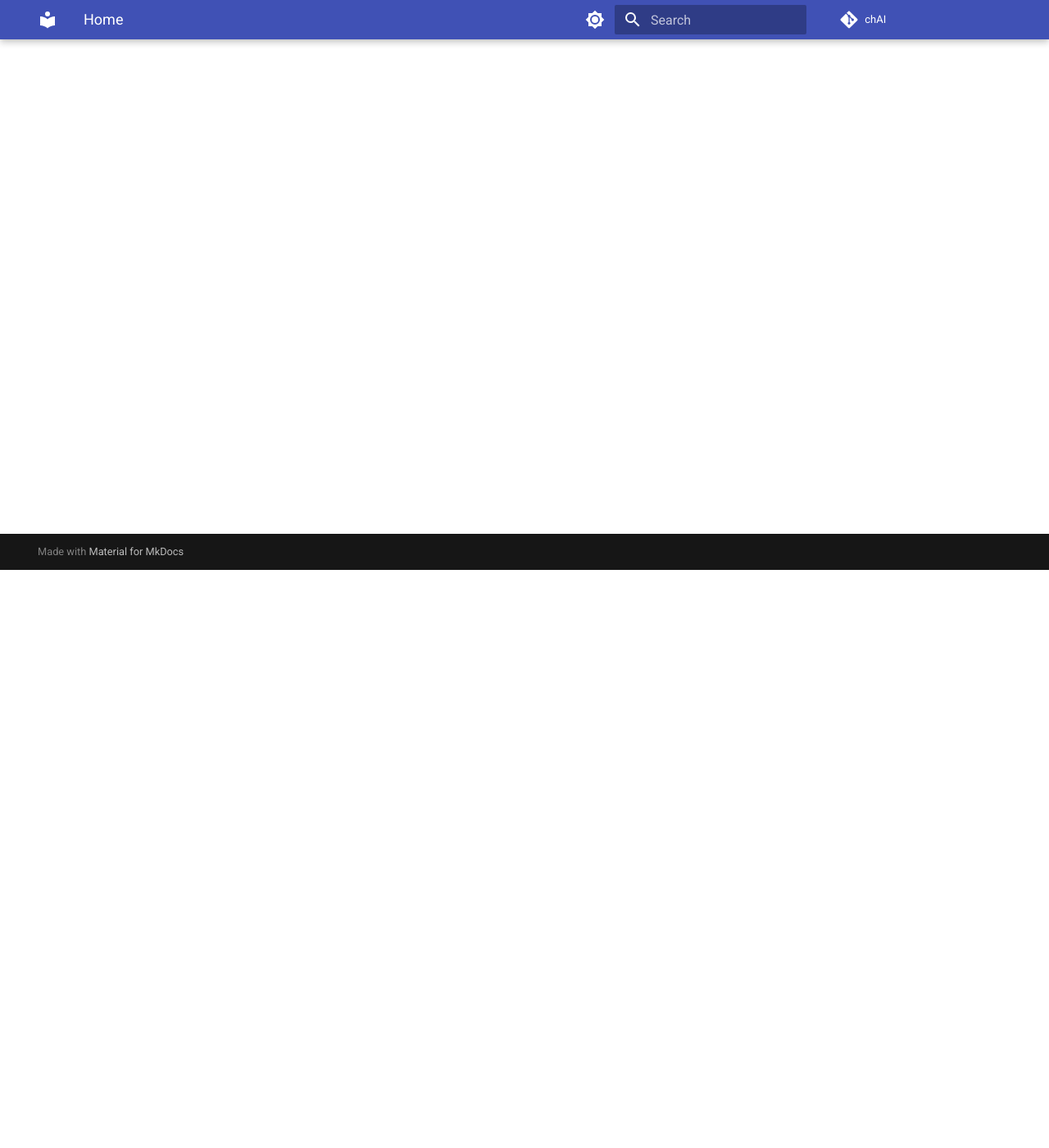
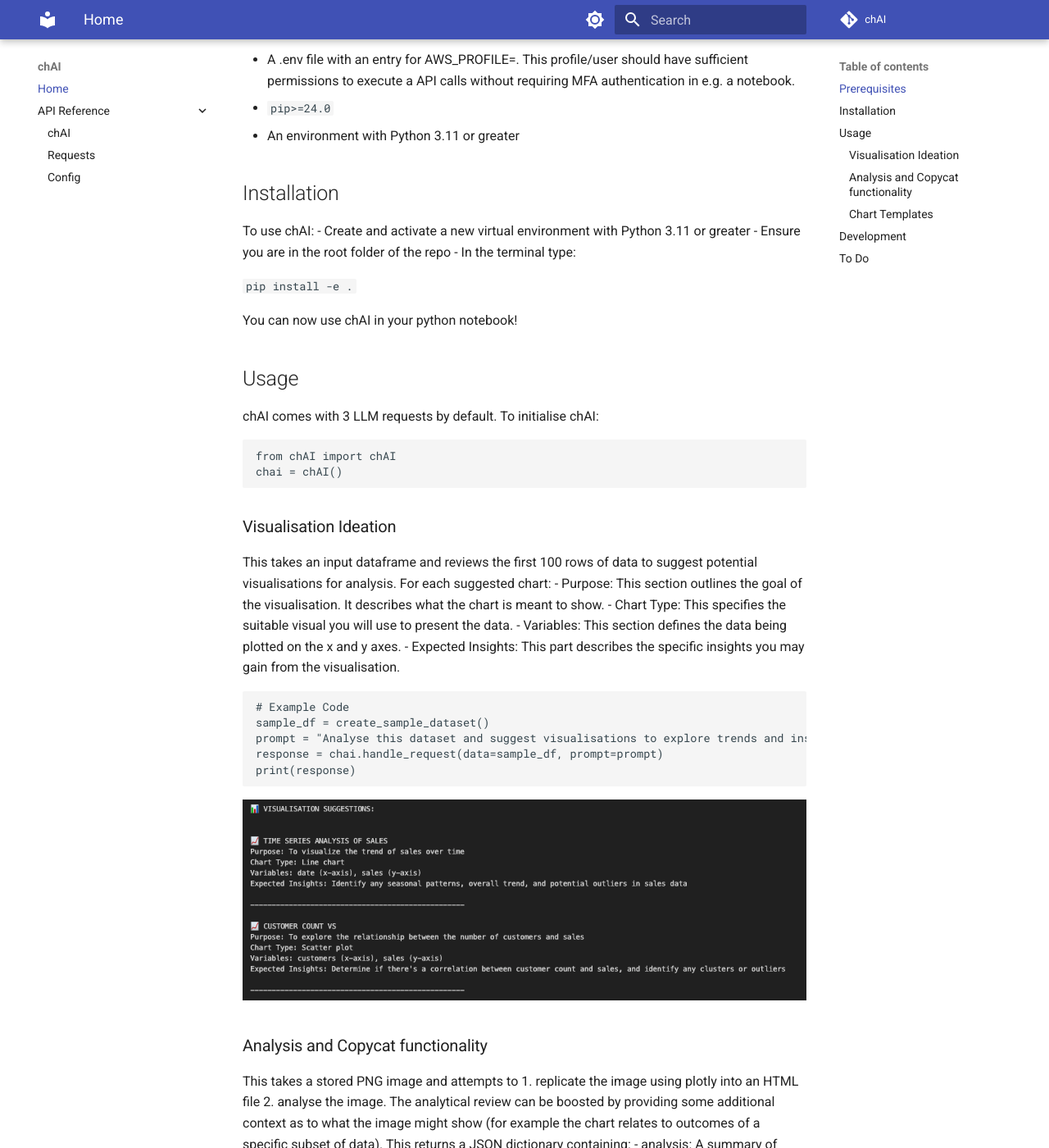
Before and after one commit to co-cddo/gds-ideas-chai, an MkDocs documentation site: the page built from docs/README.md, in a window 1280 px wide and 1400 px high, scrolled down 705 px. Shown: the whole window at 82% size. Built offline with MkDocs 1.6.1 and Material for MkDocs 9.7.7, drawn with Linux system fonts in a browser that asks for light colours; comment, search, counter and statistics services are not loaded; some of the changed text lies outside the part shown.

Commit message:
Added API references and readme.md to docs folder

````diff
--- a/README.md
+++ b/docs/README.md
@@ -1,4 +1,4 @@
-![Banner](docs/img/chai_cropped.png)
+![Banner](img/chai_cropped.png)
 
 # chAI
 An LLM-powered charting package to enable visualisation suggestion, image review and analysis, copycat functionality to replicate a provided chart in plotly, and output of standardised plotly code for bar, histogram, scatter and line charts.
@@ -43,7 +43,7 @@ prompt = "Analyse this dataset and suggest visualisations to explore trends and
 response = chai.handle_request(data=sample_df, prompt=prompt)
 print(response)
 ```
-![Visuals Ideas Example](docs/img/visual_ideas.png)
+![Visuals Ideas Example](img/visual_ideas.png)
 
 ### Analysis and Copycat functionality
 This takes a stored PNG image and attempts to 1. replicate the image using plotly into an HTML file 2. analyse the image. The analytical review can be boosted by providing some additional context as to what the image might show (for example the chart relates to outcomes of a specific subset of data).
@@ -69,12 +69,12 @@ prompt = """
 
     Please provide your analysis in clear, business-friendly language suitable for stakeholders.
     """
-image_review = chai.handle_request(prompt = prompt, image_path='/Users/jose.orjales/c-af-chartist/tests/img/satisfaction.png')
+image_review = chai.handle_request(prompt = prompt, image_path='/Users/jose.orjales/gds-idea-chai/tests/img/satisfaction.png')
 print(json_images['analysis']) # For analysis
 print(json_images['code']) # For plotly code
 print(json_images['path']) # For the filepath
 ```
-![Analysis and Code Example](docs/img/analysis_code.png)
+![Analysis and Code Example](img/analysis_code.png)
 
 ### Chart Templates
 chAI has plotly code for several chart templates in its backend:
@@ -91,7 +91,7 @@ chart_prompt = "I want a red chart with bold axis titles and labels on the bars.
 chart_request = chai.handle_request(prompt = chart_prompt, chart_type='scatter')
 print(chart_request['code'])
 ```
-![Scatter Chart Example](docs/img/request_scatter.png)
+![Scatter Chart Example](img/request_scatter.png)
 
 
 ## Development
@@ -102,3 +102,6 @@ To install dev and test dependencies:
 - In the terminal type:
 
 ```pip install -e ".[test,dev]"```
+
+## To Do
+- Additional unit tests on chAI tools
--- /dev/null
+++ b/docs/reference/chai.md
@@ -0,0 +1,6 @@
+# The chAI API
+
+::: chAI.chAI
+    handler: python
+    options:
+      show_root_heading: true
--- a/mkdocs.yml
+++ b/mkdocs.yml
@@ -26,7 +26,7 @@ theme:
       - search.highlight
       - toc.follow
 repo_name: chAI
-repo_url: https://github.com/co-cddo/c-af-chartist
+repo_url: https://github.com/co-cddo/gds-idea-chai
 
 markdown_extensions:
   - attr_list
@@ -42,9 +42,25 @@ markdown_extensions:
   - toc:
         permalink: true
 
-nav:
-  - Home: index.md
-
 plugins:
   - glightbox
   - search
+  - mkdocstrings:
+        default_handler: python
+        handlers:
+          python:
+            paths: [.]
+            options:
+              show_root_heading: true
+              show_category_heading: true
+              show_submodules: true
+
+nav:
+  - Home: README.md
+  - API Reference:
+    - chAI: reference/chai.md
+    - Requests: reference/requests.md
+    - Config: reference/config.md
+
+watch:
+  - chAI
````
Also changed, not shown: docs/index.md (deleted, +0 -17 lines), docs/reference/config.md (added, +7 -0 lines), docs/reference/requests.md (added, +16 -0 lines), 1 other file.
